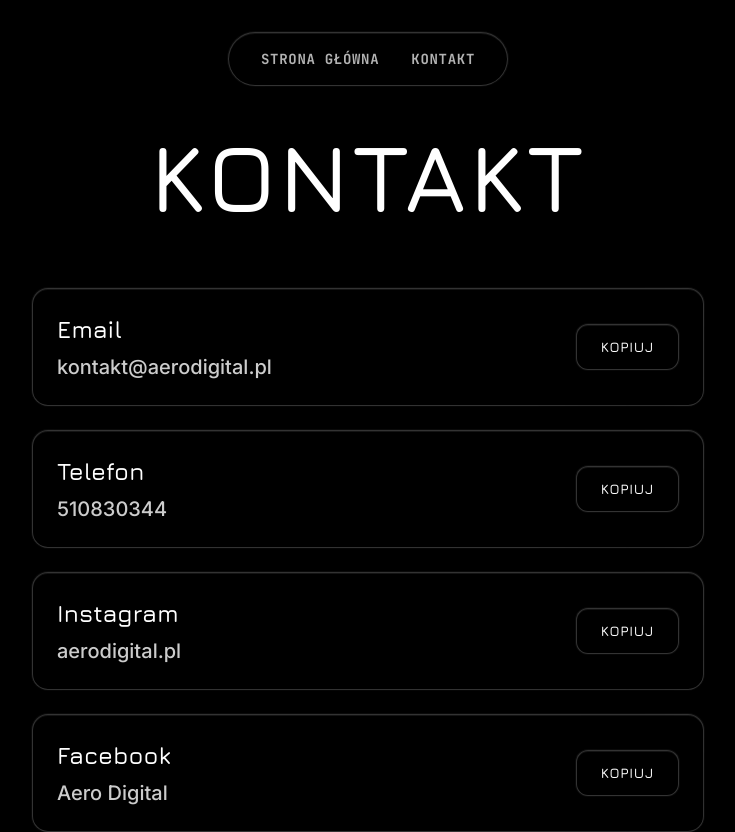
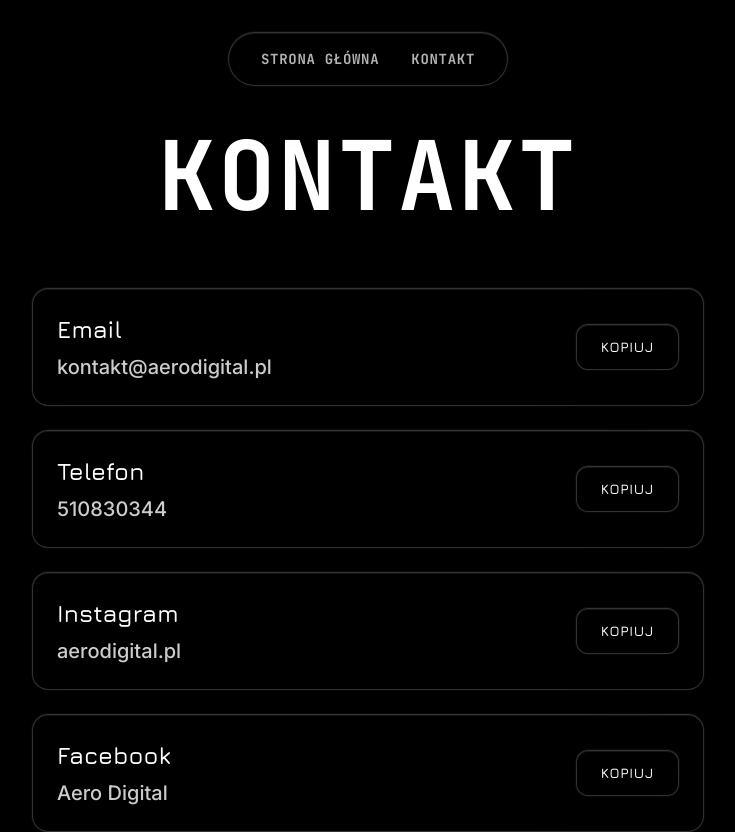
Before and after one commit to technikyvl/AERO3, a Next.js app: page / in a window 1280 px wide. Both pictures are taken after a click on the button "KONTAKT". Shown: the whole page, without its empty margins (272-1007 px from the left). Built offline with nearby package versions, Linux system fonts and the light colour scheme.

Commit message:
Update landing-page.tsx

```diff
--- a/components/landing-page.tsx
+++ b/components/landing-page.tsx
@@ -302,7 +302,7 @@ export default function LandingPage() {
       {/* Contact Content */}
       <div className="relative z-10 flex items-center justify-center min-h-screen px-6 pt-32">
         <div className="text-center max-w-2xl w-full">
-          <h1 className="text-6xl md:text-8xl font-bold text-white font-ki-bold tracking-wide mb-16">
+          <h1 className="text-6xl md:text-8xl font-bold text-white font-ascender tracking-wide mb-16">
             KONTAKT
           </h1>
 
```
